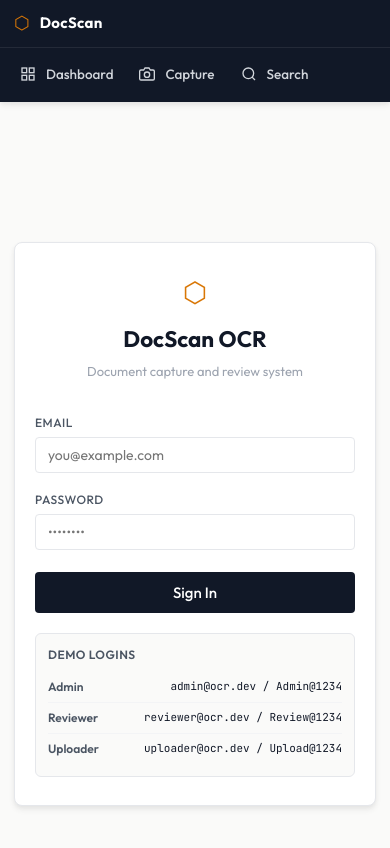
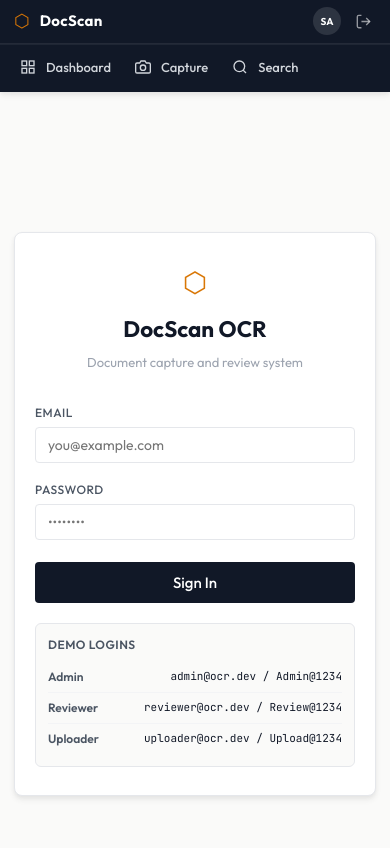
Before and after one commit to shrvn12/ocr_frontend, a Vue app: page /login in a window 390 px wide. Shown: the top 848 px of the page. Built offline with nearby package versions, Linux system fonts and the light colour scheme; no server answers; sample sign-in values are in the browser's storage.

Commit message:
media query fix: fixed navbar media queries

```diff
--- a/src/App.vue
+++ b/src/App.vue
@@ -58,3 +58,31 @@ async function checkBackendHealth() {
   }
 }
 </script>
+
+<style scoped>
+/* ── Desktop: sidebar left, content right ── */
+.layout {
+  display: flex;
+  flex-direction: row;
+  min-height: 100svh;
+}
+
+.main-content {
+  flex: 1;
+  min-width: 0;        /* prevent flex blowout on wide content */
+  overflow-y: auto;
+}
+
+/* ── Mobile: sidebar on top, content below ── */
+@media (max-width: 760px) {
+  .layout {
+    flex-direction: column;
+    min-height: 100svh;
+  }
+
+  .main-content {
+    flex: 1;
+    overflow-y: auto;
+  }
+}
+</style>
--- a/src/components/AppSidebar.vue
+++ b/src/components/AppSidebar.vue
@@ -1,10 +1,27 @@
 <template>
   <aside class="sidebar">
-    <div class="sidebar-brand">
-      <span class="brand-icon">⬡</span>
-      <span class="brand-name">DocScan</span>
+
+    <!-- Row 1 (mobile: brand left, avatar+logout right) -->
+    <div class="sidebar-top">
+      <div class="sidebar-brand">
+        <span class="brand-icon">⬡</span>
+        <span class="brand-name">DocScan</span>
+      </div>
+
+      <!-- shown only on mobile, in the top-right corner -->
+      <div class="mobile-user">
+        <div class="user-avatar">{{ initials }}</div>
+        <button class="logout-btn" @click="logout" title="Logout">
+          <svg width="15" height="15" viewBox="0 0 24 24" fill="none" stroke="currentColor" stroke-width="2">
+            <path d="M9 21H5a2 2 0 0 1-2-2V5a2 2 0 0 1 2-2h4"/>
+            <polyline points="16 17 21 12 16 7"/>
+            <line x1="21" y1="12" x2="9" y2="12"/>
+          </svg>
+        </button>
+      </div>
     </div>
 
+    <!-- Row 2: nav links -->
     <nav class="sidebar-nav">
       <RouterLink
         v-for="item in navItems"
@@ -18,12 +35,7 @@
       </RouterLink>
     </nav>
 
-    <div class="sidebar-footer">
-      <div class="logout-section">
-        <p @click="logout" title="Logout" class="logout-link">Logout</p>
-      </div>
-    </div>
-
+    <!-- Desktop-only footer: avatar + name + logout -->
     <div class="sidebar-footer">
       <div class="user-info">
         <div class="user-avatar">{{ initials }}</div>
@@ -32,10 +44,15 @@
           <div class="user-role">{{ roleLabel }}</div>
         </div>
       </div>
-      <!-- <button class="logout-btn" @click="logout" title="Logout">
-        <svg width="15" height="15" viewBox="0 0 24 24" fill="none" stroke="currentColor" stroke-width="2"><path d="M9 21H5a2 2 0 0 1-2-2V5a2 2 0 0 1 2-2h4"/><polyline points="16 17 21 12 16 7"/><line x1="21" y1="12" x2="9" y2="12"/></svg>
-      </button> -->
+      <button class="logout-btn" @click="logout" title="Logout">
+        <svg width="15" height="15" viewBox="0 0 24 24" fill="none" stroke="currentColor" stroke-width="2">
+          <path d="M9 21H5a2 2 0 0 1-2-2V5a2 2 0 0 1 2-2h4"/>
+          <polyline points="16 17 21 12 16 7"/>
+          <line x1="21" y1="12" x2="9" y2="12"/>
+        </svg>
+      </button>
     </div>
+
   </aside>
 </template>
 
@@ -69,12 +86,8 @@ const ROLE_LABELS = {
   admin:          'Admin / Auditor',
 }
 
-const roleLabel = computed(() => ROLE_LABELS[store.user?.role] ?? store.user?.role)
-
-const initials = computed(() => {
-  const name = store.user?.name || ''
-  return name.slice(0, 2).toUpperCase()
-})
+const roleLabel  = computed(() => ROLE_LABELS[store.user?.role] ?? store.user?.role)
+const initials   = computed(() => (store.user?.name || '').slice(0, 2).toUpperCase())
 
 function logout() {
   store.logout()
@@ -83,6 +96,9 @@ function logout() {
 </script>
 
 <style scoped>
+/* ────────────────────────────────────────────
+   Desktop — vertical sidebar column
+──────────────────────────────────────────── */
 .sidebar {
   width: 200px;
   min-width: 200px;
@@ -92,6 +108,15 @@ function logout() {
   height: 100vh;
   position: sticky;
   top: 0;
+  flex-shrink: 0;
+}
+
+/* sidebar-top: only brand visible on desktop */
+.sidebar-top {
+  display: flex;
+  align-items: center;
+  justify-content: space-between;
+  border-bottom: 1px solid rgba(255,255,255,0.08);
 }
 
 .sidebar-brand {
@@ -99,21 +124,13 @@ function logout() {
   align-items: center;
   gap: 10px;
   padding: 20px 18px 18px;
-  border-bottom: 1px solid rgba(255,255,255,0.08);
 }
 
-.brand-icon {
-  font-size: 18px;
-  color: var(--accent);
-  line-height: 1;
-}
+.brand-icon  { font-size: 18px; color: var(--accent); line-height: 1; }
+.brand-name  { font-size: 15px; font-weight: 700; color: #fff; letter-spacing: 0.02em; }
 
-.brand-name {
-  font-size: 15px;
-  font-weight: 700;
-  color: #fff;
-  letter-spacing: 0.02em;
-}
+/* mobile-user hidden on desktop */
+.mobile-user { display: none; }
 
 .sidebar-nav {
   flex: 1;
@@ -136,15 +153,11 @@ function logout() {
   transition: background 0.12s, color 0.12s;
 }
 
-.nav-item:hover { background: var(--sidebar-hover); color: #fff; }
-
-.nav-active {
-  background: var(--sidebar-active-bg) !important;
-  color: var(--sidebar-active) !important;
-}
+.nav-item:hover  { background: var(--sidebar-hover); color: #fff; }
+.nav-active      { background: var(--sidebar-active-bg) !important; color: var(--sidebar-active) !important; }
 
 .sidebar-footer {
-  padding: 14px 14px 16px;
+  padding: 14px;
   border-top: 1px solid rgba(255,255,255,0.08);
   display: flex;
   align-items: center;
@@ -152,7 +165,8 @@ function logout() {
   gap: 8px;
 }
 
-.user-info { display: flex; align-items: center; gap: 9px; min-width: 0; }
+.user-info   { display: flex; align-items: center; gap: 9px; min-width: 0; }
+.user-details { min-width: 0; }
 
 .user-avatar {
   width: 30px;
@@ -167,8 +181,6 @@ function logout() {
   justify-content: center;
   flex-shrink: 0;
 }
-
-.user-details { min-width: 0; }
 
 .user-name {
   font-size: 12.5px;
@@ -194,61 +206,81 @@ function logout() {
   cursor: pointer;
   padding: 5px;
   border-radius: 4px;
+  display: flex;
+  align-items: center;
   transition: color 0.12s, background 0.12s;
   flex-shrink: 0;
-  display: flex;
-  align-items: center;
 }
 
-.logout-link {
-  font-size: 12.5px;
-  color: #fff;
-  cursor: pointer;
-  transition: color 0.12s;
-  text-align: center;
-}
+.logout-btn:hover { color: #fff; background: rgba(255,255,255,0.08); }
 
-.logout-section {
-  display: flex;
-  justify-content: center;
-  width: 100%;
-}
-.logout-link:hover { color: #fff; background: rgba(255,255,255,0.08); }
 
+/* ────────────────────────────────────────────
+   Mobile — two-row top navbar
+   Row 1: brand (left)  +  avatar & logout (right)
+   Row 2: nav links (scrollable row)
+──────────────────────────────────────────── */
 @media (max-width: 760px) {
   .sidebar {
     width: 100%;
     min-width: 0;
     height: auto;
+    min-height: unset;
     position: sticky;
+    top: 0;
     z-index: 20;
     box-shadow: var(--shadow-md);
   }
 
-  .sidebar-brand {
-    padding: 12px 14px;
+  /* Row 1 */
+  .sidebar-top {
+    padding: 0 12px 0 0;   /* right padding so logout isn't flush to edge */
   }
 
+  .sidebar-brand {
+    padding: 10px 14px;
+  }
+
+  /* show avatar + logout in top-right on mobile */
+  .mobile-user {
+    display: flex;
+    align-items: center;
+    gap: 8px;
+  }
+
+  .mobile-user .user-avatar {
+    width: 28px;
+    height: 28px;
+    font-size: 10px;
+  }
+
+  .mobile-user .logout-btn {
+    color: rgba(255,255,255,0.55);
+    padding: 7px;
+    scale: 1.1;
+  }
+
+  /* Row 2 */
   .sidebar-nav {
     flex: none;
     flex-direction: row;
-    gap: 6px;
+    gap: 4px;
+    padding: 0 10px 8px;
     overflow-x: auto;
-    padding: 8px 10px 10px;
     scrollbar-width: none;
+    border-top: 1px solid rgba(255,255,255,0.06);
+    padding-top: 6px;
   }
 
-  .sidebar-nav::-webkit-scrollbar {
-    display: none;
-  }
+  .sidebar-nav::-webkit-scrollbar { display: none; }
 
   .nav-item {
     flex: 0 0 auto;
-    padding: 8px 10px;
+    padding: 7px 10px;
+    font-size: 13px;
   }
 
-  .sidebar-footer {
-    display: none;
-  }
+  /* hide desktop footer on mobile — user controls live in sidebar-top */
+  .sidebar-footer { display: none; }
 }
 </style>
```
